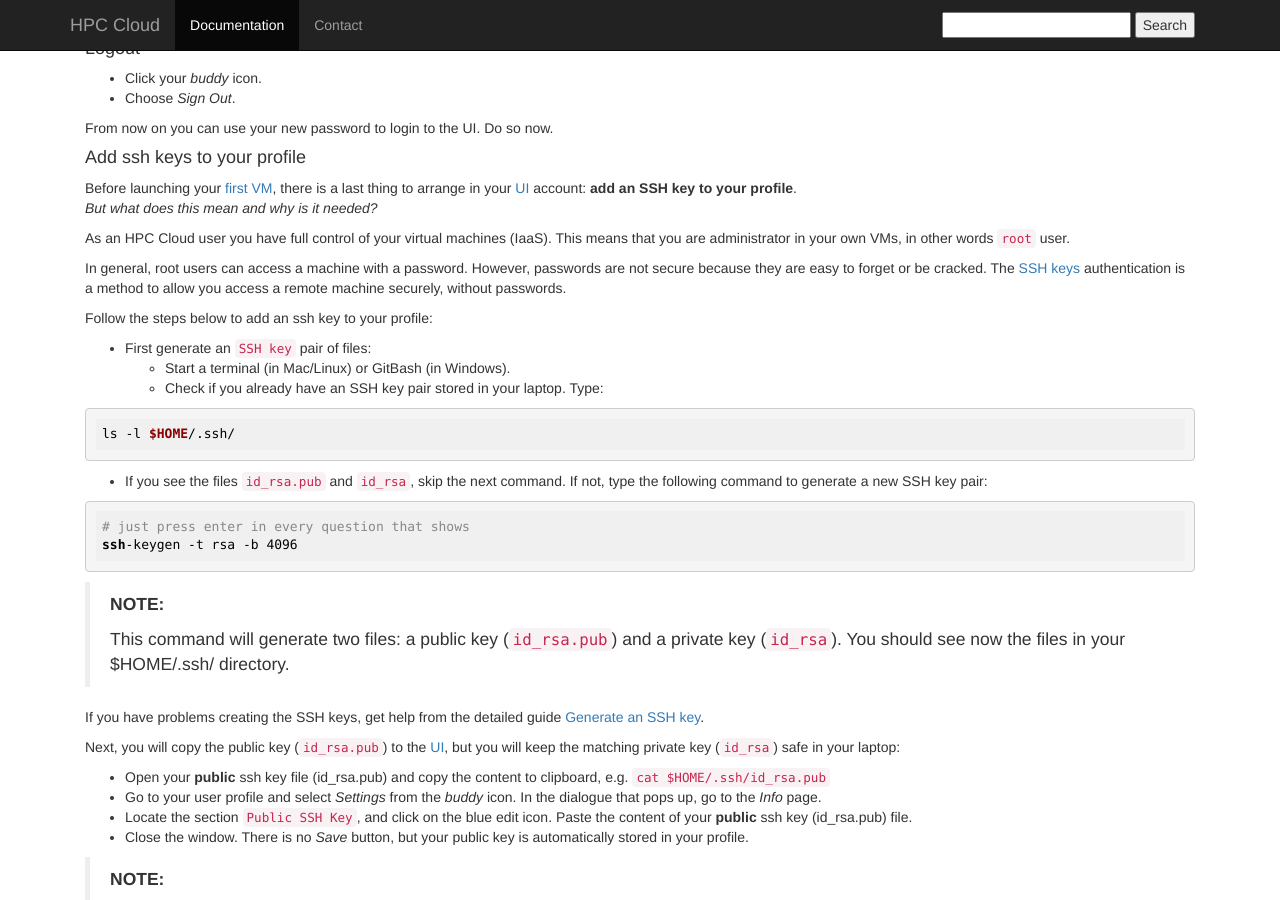
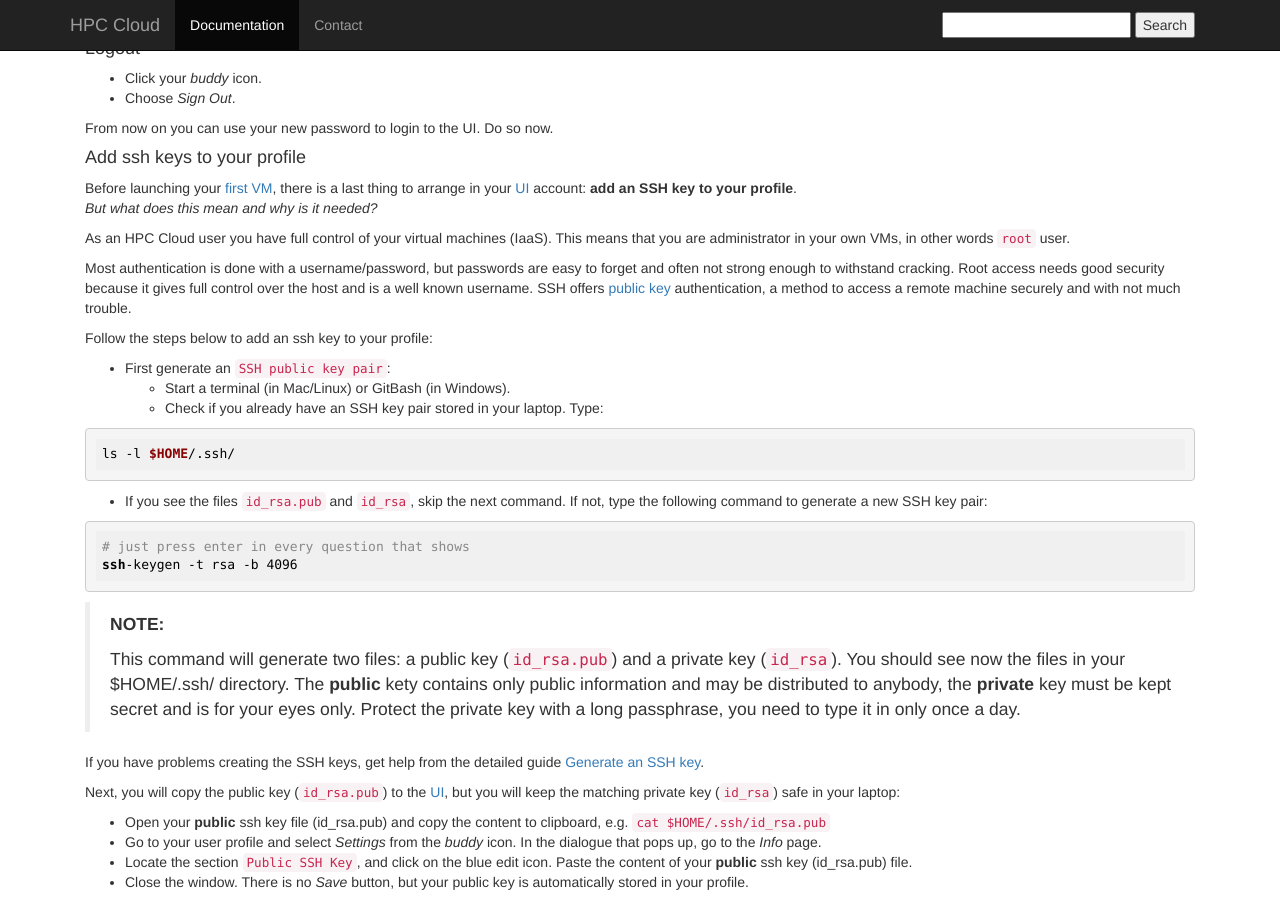
Before and after one commit to sara-nl/clouddocs, a Jekyll site: the page built from UvAworkshop-2016-01-25/UvAworkshop-2016-01-25-partA.markdown, in a window 1280 px wide and 900 px high, scrolled down 787 px. Built offline with Jekyll 4.4.1, drawn with Linux system fonts in a browser that asks for light colours; nearby versions of some CDN libraries.

Commit message:
docs for UvA workshop 2016-01-25

```diff
--- a/UvAworkshop-2016-01-25/UvAworkshop-2016-01-25-partA.markdown
+++ b/UvAworkshop-2016-01-25/UvAworkshop-2016-01-25-partA.markdown
@@ -55,11 +55,13 @@ Before launching your [first VM](#2.-My-first-VM), there is a last thing to arra
 
 As an HPC Cloud user you have full control of your virtual machines (IaaS). This means that you are administrator in your own VMs, in other words `root` user.
 
-In general, root users can access a machine with a password. However, passwords are not secure because they are easy to forget or be cracked. The [SSH keys](https://en.wikipedia.org/wiki/Secure_Shell#Key_management) authentication is a method to allow you access a remote machine securely, without passwords.
+Most authentication is done with a username/password, but passwords are easy to forget and often not strong enough to withstand cracking.
+Root access needs good security because it gives full control over the host and is a well known username.
+SSH offers [public key](https://en.wikipedia.org/wiki/Public-key_cryptography) authentication, a method to access a remote machine securely and with not much trouble.
 
 Follow the steps below to add an ssh key to your profile:
 
-* First generate an `SSH key` pair of files:
+* First generate an `SSH public key pair`:
   * Start a terminal (in Mac/Linux) or GitBash (in Windows).
   * Check if you already have an SSH key pair stored in your laptop. Type:
 
@@ -77,6 +79,8 @@ ssh-keygen -t rsa -b 4096
 > **NOTE:**
 >
 > This command will generate two files: a public key (`id_rsa.pub`) and a private key (`id_rsa`). You should see now the files in your $HOME/.ssh/ directory.
+> The **public** kety contains only public information and may be distributed to anybody, the **private** key must be kept secret and is for your eyes only.
+> Protect the private key with a long passphrase, you need to type it in only once a day.
 
 If you have problems creating the SSH keys, get help from the detailed guide [Generate an SSH key](SSHkey).
 
```
